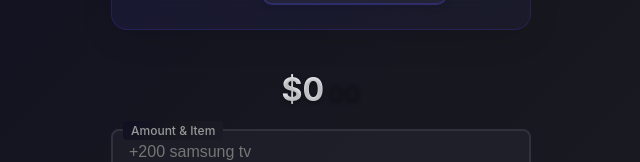
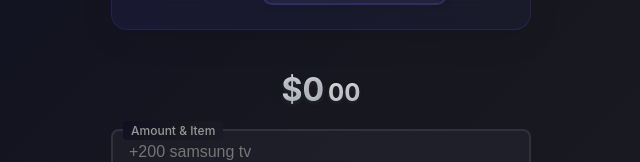
Before and after one commit to tejassst/my-bucks, a React (Create React App) app: page / in a window 1280 px wide. Shown: the part 170-332 px from the top of the page, without its empty margins (319-959 px from the left). Built offline with nearby package versions, Linux system fonts and the light colour scheme; no server answers; sample sign-in values are in the browser's storage.

Commit message:
improved styling of the balance

```diff
--- a/src/style/Home.css
+++ b/src/style/Home.css
@@ -57,20 +57,23 @@
   margin: 0 0 24px 0;
   font-size: 2.8rem;
   font-weight: 700;
-  text-shadow: 0 2px 4px rgba(0, 0, 0, 0.3);
-  background: linear-gradient(135deg, #ffffff, #e2e8f0);
+  text-shadow: 0 2px 4px rgba(78, 77, 77, 0.3);
+  background: linear-gradient(135deg, #ffffff 0%, #94a3b8 100%);
   -webkit-background-clip: text;
   -webkit-text-fill-color: transparent;
   background-clip: text;
 }
 h1 span.fraction {
-  color: #fff;
   font-size: 1.5rem;
   vertical-align: top;
   display: inline-block;
   margin-top: 8px;
   margin-left: 4px;
   opacity: 0.9;
+  background: linear-gradient(135deg, #ffffff, #e2e8f0);
+  -webkit-background-clip: text;
+  -webkit-text-fill-color: transparent;
+  background-clip: text;
 }
 
 form {
```
